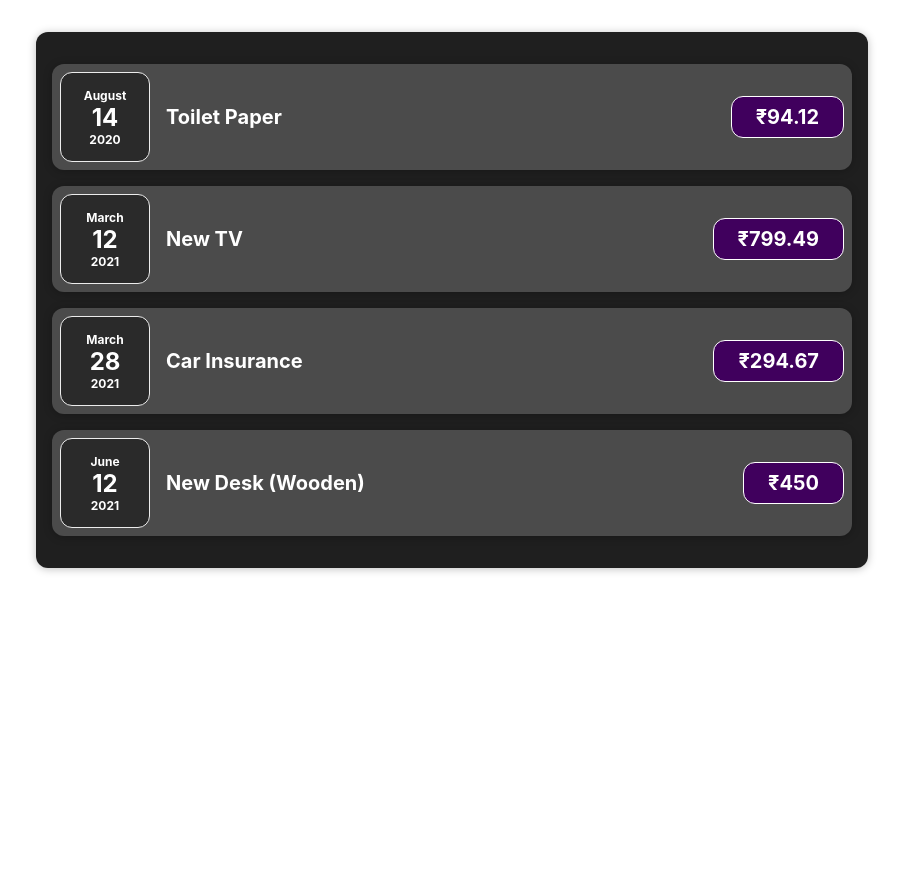
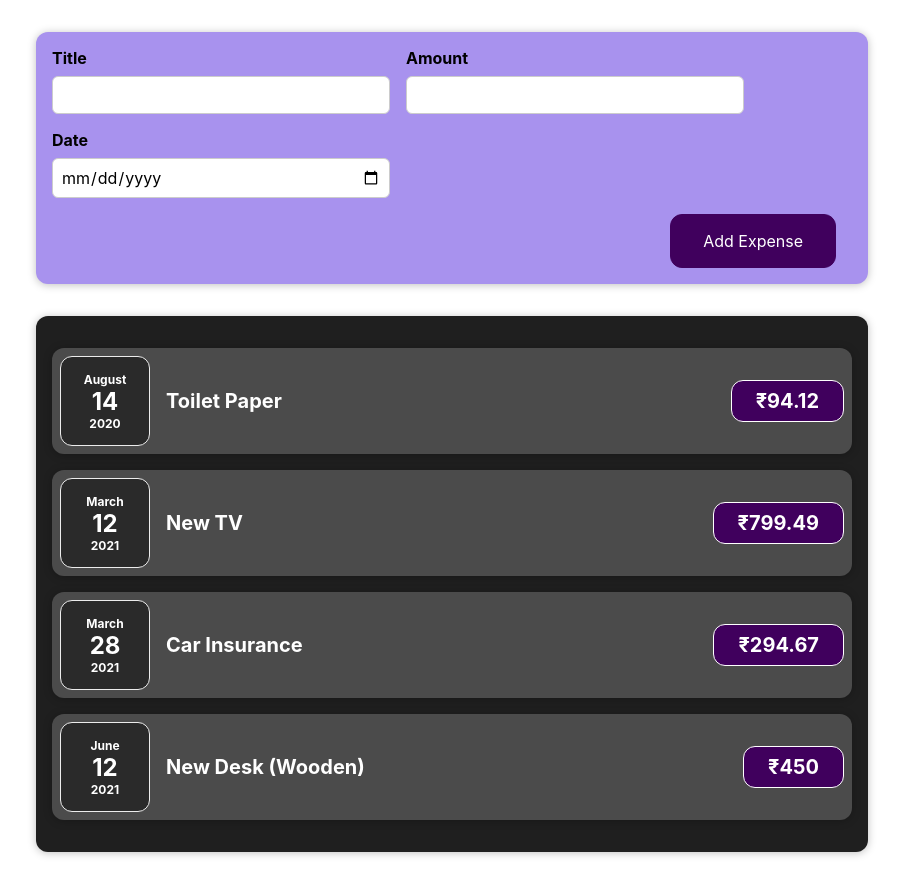
Before and after one commit to ft-jsandeep/Expense-Tracker, a React (Create React App) app: page / in a window 1280 px wide. Shown: the whole page, without its empty margins (188-1091 px from the left). Before the commit the page ends 800 px from the top, so only its background shows below. Built offline with nearby package versions, Linux system fonts and the light colour scheme.

Commit message:
created a form component two add new expense from the user and added to way binding i.e., saving & changing the input fields on submit; Component structure:-  App ---> (Expenses ---> ExpensesList ---> ExpenseItem ---> ExpenseDate) + (NewExpense ---> ExpenseForm)

```diff
--- a/src/App.js
+++ b/src/App.js
@@ -1,5 +1,6 @@
 import "./App.css";
 import Expenses from "./components/Expenses/Expenses";
+import NewExpense from "./components/NewExpense/NewExpense";
 
 const DummyExpenses = [
   {
@@ -25,6 +26,7 @@
 function App() {
   return (
     <div>
+      <NewExpense />
       <Expenses expenses={DummyExpenses} />
     </div>
   );
--- /dev/null
+++ b/src/components/NewExpense/ExpenseForm.css
@@ -0,0 +1,26 @@
+.new-expense__controls {
+  display: flex;
+  flex-wrap: wrap;
+  gap: 1rem;
+  margin-bottom: 1rem;
+  text-align: left;
+}
+
+.new-expense__control label {
+  font-weight: bold;
+  margin-bottom: 0.5rem;
+  display: block;
+}
+
+.new-expense__control input {
+  font: inherit;
+  padding: 0.5rem;
+  border-radius: 6px;
+  border: 1px solid #ccc;
+  width: 20rem;
+  max-width: 100%;
+}
+
+.new-expense__actions {
+  text-align: right;
+}
--- /dev/null
+++ b/src/components/NewExpense/ExpenseForm.js
@@ -0,0 +1,82 @@
+import React, { useState } from "react";
+import "./ExpenseForm.css";
+
+export default function ExpenseForm() {
+  const [userInput, setUserInput] = useState({
+    Title: "",
+    Amount: "",
+    Date: "",
+  });
+
+  const titleChangeHandler = (event) => {
+    setUserInput((prevState) => {
+      return { ...prevState, Title: event.target.value };
+    });
+  };
+
+  const amountChangeHandler = (event) => {
+    setUserInput((prevState) => {
+      return { ...prevState, Amount: event.target.value };
+    });
+  };
+
+  const dateChangeHandler = (event) => {
+    setUserInput((prevState) => {
+      return { ...prevState, Date: event.target.value };
+    });
+  };
+
+  const submitHandler = (event) => {
+    event.preventDefault();
+    console.log(userInput);
+    setUserInput({
+      Title: "",
+      Amount: "",
+      Date: "",
+    });
+  };
+
+  return (
+    <form onSubmit={submitHandler}>
+      <div className="new-expense__controls">
+        <div className="new-expense__control">
+          <label htmlFor="new-expense__title">Title</label>
+          <input
+            type="text"
+            id="new-expense__title"
+            onChange={titleChangeHandler}
+            value={userInput.Title}
+            required
+          />
+        </div>
+        <div className="new-expense__control">
+          <label htmlFor="new-expense__amount">Amount</label>
+          <input
+            type="number"
+            id="new-expense__amount"
+            min="1"
+            step="1"
+            onChange={amountChangeHandler}
+            value={userInput.Amount}
+            required
+          />
+        </div>
+        <div className="new-expense__control">
+          <label htmlFor="new-expense__date">Date</label>
+          <input
+            type="date"
+            id="new-expense__date"
+            min="2021-01-01"
+            max="2023-12-31"
+            onChange={dateChangeHandler}
+            value={userInput.Date}
+            required
+          />
+        </div>
+      </div>
+      <div className="new-expense__actions">
+        <button type="submit">Add Expense</button>
+      </div>
+    </form>
+  );
+}
--- /dev/null
+++ b/src/components/NewExpense/NewExpense.css
@@ -0,0 +1,76 @@
+.new-expense {
+  background-color: #a892ee;
+  padding: 1rem;
+  margin: 2rem auto;
+  width: 50rem;
+  max-width: 95%;
+  border-radius: 12px;
+  text-align: center;
+  box-shadow: 0 1px 8px rgba(0, 0, 0, 0.25);
+}
+
+.new-expense button {
+  font: inherit;
+  cursor: pointer;
+  padding: 1rem 2rem;
+  border: 1px solid #40005d;
+  background-color: #40005d;
+  color: white;
+  border-radius: 12px;
+  margin-right: 1rem;
+}
+
+.new-expense button:hover,
+.new-expense button:active {
+  background-color: #510674;
+  border-color: #510674;
+}
+
+.new-expense button.alternative {
+  color: #220131;
+  border-color: transparent;
+  background-color: transparent;
+}
+
+.new-expense button.alternative:hover,
+.new-expense button.alternative:active {
+  background-color: #ddb3f8;
+}
+.new-expense {
+  background-color: #a892ee;
+  padding: 1rem;
+  margin: 2rem auto;
+  width: 50rem;
+  max-width: 95%;
+  border-radius: 12px;
+  text-align: center;
+  box-shadow: 0 1px 8px rgba(0, 0, 0, 0.25);
+}
+
+.new-expense button {
+  font: inherit;
+  cursor: pointer;
+  padding: 1rem 2rem;
+  border: 1px solid #40005d;
+  background-color: #40005d;
+  color: white;
+  border-radius: 12px;
+  margin-right: 1rem;
+}
+
+.new-expense button:hover,
+.new-expense button:active {
+  background-color: #510674;
+  border-color: #510674;
+}
+
+.new-expense button.alternative {
+  color: #220131;
+  border-color: transparent;
+  background-color: transparent;
+}
+
+.new-expense button.alternative:hover,
+.new-expense button.alternative:active {
+  background-color: #ddb3f8;
+}
--- /dev/null
+++ b/src/components/NewExpense/NewExpense.js
@@ -0,0 +1,11 @@
+import React from "react";
+import ExpenseForm from "./ExpenseForm";
+import "./NewExpense.css";
+
+export default function NewExpense() {
+  return (
+    <div className="new-expense">
+      <ExpenseForm />
+    </div>
+  );
+}
```
